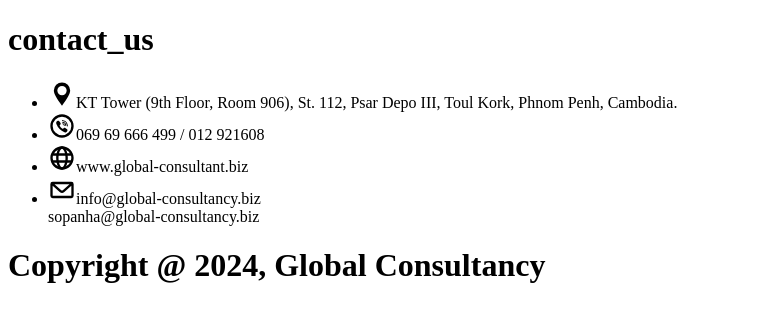
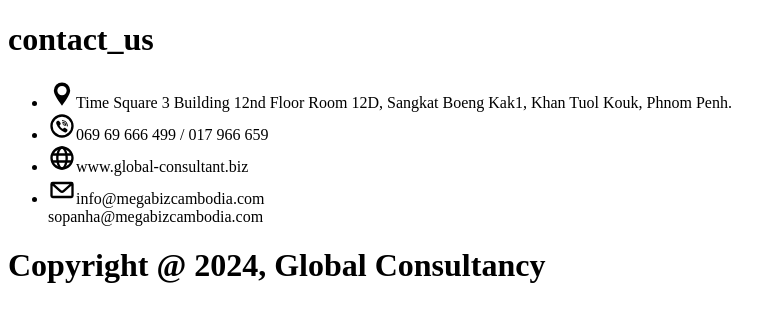
Before and after one commit to smtola/global-v2, a Next.js app: page /components/Footer in a window 1280 px wide. Shown: the top 322 px of the page, without its empty margins (0-781 px from the left). Built offline with nearby package versions, Linux system fonts and the light colour scheme.

Commit message:
new update

```diff
--- a/src/pages/components/Footer.jsx
+++ b/src/pages/components/Footer.jsx
@@ -22,8 +22,7 @@
                 </svg>
               </span>
               <span>
-                KT Tower (9th Floor, Room 906), St. 112, Psar Depo III, Toul
-                Kork, Phnom Penh, Cambodia.
+                Time Square 3 Building 12nd Floor Room 12D, Sangkat Boeng Kak1, Khan Tuol Kouk, Phnom Penh.
               </span>
             </li>
             <li className="flex gap-2 my-2">
@@ -39,7 +38,7 @@
                   <path d="M10.48 5.807c.04.003.08.006.111.011 2.25.358 3.286 1.458 3.573 3.8.005.04.005.088.006.14.003.183.009.563.405.571h.012a.382.382 0 0 0 .294-.115c.123-.133.115-.33.108-.49-.002-.038-.004-.075-.003-.107.028-2.395-1.98-4.567-4.298-4.647l-.028.001a.188.188 0 0 1-.027.002c-.023 0-.052-.002-.082-.004-.036-.003-.078-.006-.12-.006-.369 0-.439.27-.448.432-.02.373.329.4.497.412zM14.055 12.644a7.197 7.197 0 0 1-.143-.115c-.246-.204-.508-.392-.76-.574a57.337 57.337 0 0 1-.158-.114c-.324-.234-.615-.349-.89-.349-.37 0-.693.212-.96.629-.118.184-.262.274-.438.274a.848.848 0 0 1-.353-.091c-1.045-.49-1.792-1.24-2.219-2.23-.206-.48-.14-.792.224-1.047.206-.144.59-.413.563-.928-.03-.585-1.281-2.345-1.808-2.545a.996.996 0 0 0-.698-.002c-.605.21-1.04.58-1.257 1.067-.21.472-.2 1.025.028 1.601.657 1.666 1.58 3.118 2.746 4.316 1.14 1.173 2.542 2.133 4.166 2.855.146.065.3.1.412.126l.095.024a.155.155 0 0 0 .04.006h.013c.764 0 1.681-.72 1.963-1.542.247-.72-.204-1.075-.566-1.36zM10.818 7.71c-.13.003-.403.01-.499.296-.044.134-.039.25.016.345.081.14.237.183.378.206.512.085.776.378.828.92.025.254.19.43.402.43a.383.383 0 0 0 .048-.002c.255-.032.378-.225.367-.575.004-.366-.181-.78-.496-1.11-.316-.332-.697-.519-1.044-.51z"></path>
                 </svg>
               </span>
-              <span>069 69 666 499 / 012 921608</span>
+              <span>069 69 666 499 / 017 966 659</span>
             </li>
             <li className="flex gap-2 my-2">
               <span>
@@ -68,9 +67,9 @@
                 </svg>
               </span>
               <span>
-                info@global-consultancy.biz
+                info@megabizcambodia.com
                 <br/>
-                sopanha@global-consultancy.biz
+                sopanha@megabizcambodia.com
               </span>
             </li>
           </ul>
```
Also changed, not shown: 1 other file (tests, documents, lock files or other folders).
